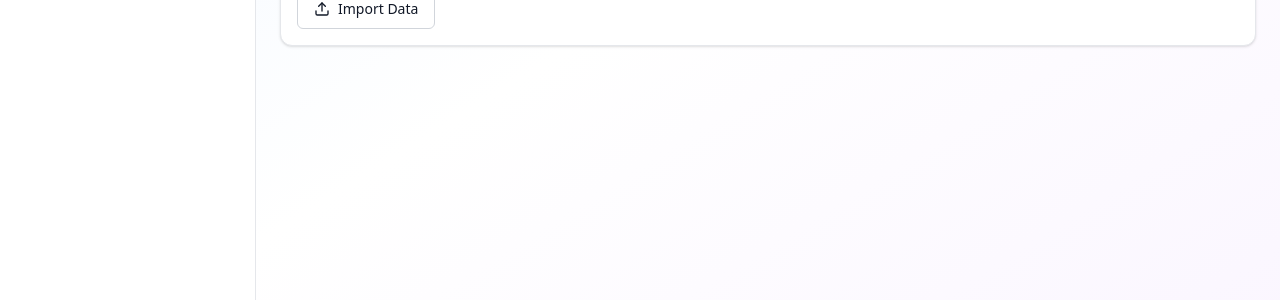
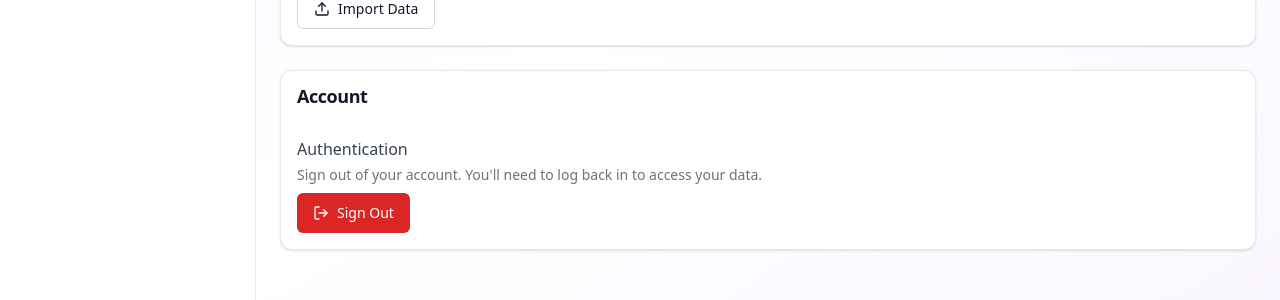
Before and after one commit to nareshgnh/day-planner, a React (Vite) app: page /settings in a window 1280 px wide. Shown: the part 396-696 px from the top of the page. Built offline with nearby package versions, Linux system fonts and the light colour scheme; no server answers; the database is empty; sample sign-in values are in the browser's storage.

Commit message:
fixed the firebase production issue

```diff
--- a/src/App.jsx
+++ b/src/App.jsx
@@ -14,7 +14,7 @@ import {
 } from "react-router-dom";
 
 // Firebase Imports
-import { db } from "./firebaseConfig";
+import { db, auth } from "./firebaseConfig";
 import {
   collection,
   query,
@@ -28,6 +28,7 @@ import {
   getDocs,
   writeBatch,
 } from "firebase/firestore";
+import { onAuthStateChanged } from "firebase/auth";
 
 // Hooks
 import { useDarkMode } from "./hooks/useDarkMode";
@@ -105,7 +106,38 @@ function App() {
   const [notificationPermission, setNotificationPermission] =
     useState("default");
 
+  // Authentication state
+  const [user, setUser] = useState(null);
+  const [isAuthLoading, setIsAuthLoading] = useState(true);
+
+  // Authentication state listener
   useEffect(() => {
+    // Listen for authentication state changes
+    const unsubscribe = onAuthStateChanged(auth, (currentUser) => {
+      setUser(currentUser);
+      setIsAuthLoading(false);
+
+      if (currentUser) {
+        console.log("User authenticated:", currentUser.uid);
+        // If user is authenticated, set their name
+        if (currentUser.displayName) {
+          setUserName(currentUser.displayName);
+        }
+      } else {
+        console.log("User not authenticated");
+        // Redirect to login page if not authenticated
+        window.location.href = "/login";
+      }
+    });
+
+    // Cleanup subscription
+    return () => unsubscribe();
+  }, []);
+
+  // Data loading effect - only runs when user is authenticated
+  useEffect(() => {
+    if (!user) return; // Don't load data if user is not authenticated
+
     setIsLoadingData(true);
     let isInitial = true;
     const qH = query(habitsCollectionRef, orderBy("title"));
@@ -138,7 +170,7 @@ function App() {
       unH();
       unL();
     };
-  }, []);
+  }, [user]); // Add user as a dependency
 
   useEffect(() => {
     if ("Notification" in window)
@@ -903,7 +935,12 @@ function App() {
               </div>
             )}
             <Routes>
+              {/* Login route - accessible without authentication */}
               <Route path="/login" element={<LoginPage />} />
+
+              {/* Protected routes - only accessible when authenticated */}
+              {user ? (
+                <>
                   <Route
                     path="/"
                     element={
@@ -932,7 +969,9 @@ function App() {
                   />
                   <Route
                     path="/analytics"
-                element={<AnalyticsPage habits={habits} habitLog={habitLog} />}
+                    element={
+                      <AnalyticsPage habits={habits} habitLog={habitLog} />
+                    }
                   />
                   <Route
                     path="/settings"
@@ -945,8 +984,15 @@ function App() {
                   />
                   <Route
                     path="/streaks"
-                element={<StreaksPage habits={habits} habitLog={habitLog} />}
+                    element={
+                      <StreaksPage habits={habits} habitLog={habitLog} />
+                    }
                   />
+                </>
+              ) : (
+                // Redirect to login if not authenticated
+                <Route path="*" element={<LoginPage />} />
+              )}
             </Routes>
           </main>
         </div>
--- a/src/pages/SettingsPage.jsx
+++ b/src/pages/SettingsPage.jsx
@@ -3,7 +3,15 @@ import React, { useRef, useState } from "react";
 import { Card, CardHeader, CardTitle, CardContent } from "../ui/Card";
 import { Button } from "../ui/Button";
 import { NotificationSettings } from "../components/NotificationSettings";
-import { Settings, Upload, Download, Bell, Database } from "lucide-react";
+import {
+  Settings,
+  Upload,
+  Download,
+  Bell,
+  Database,
+  LogOut,
+} from "lucide-react";
+import { logOut } from "../utils/auth";
 
 const SettingsPage = ({ exportData, importData, habits = [] }) => {
   const fileInputRef = useRef(null);
@@ -93,6 +101,38 @@ const SettingsPage = ({ exportData, importData, habits = [] }) => {
         </CardContent>
       </Card>
 
+      <Card>
+        <CardHeader>
+          <CardTitle>Account</CardTitle>
+        </CardHeader>
+        <CardContent className="space-y-4">
+          <div>
+            <h3 className="text-md font-medium mb-1 text-gray-700 dark:text-gray-200">
+              Authentication
+            </h3>
+            <p className="text-sm text-gray-500 dark:text-gray-400 mb-2">
+              Sign out of your account. You'll need to log back in to access
+              your data.
+            </p>
+            <Button
+              onClick={async () => {
+                try {
+                  await logOut();
+                  window.location.href = "/login";
+                } catch (error) {
+                  console.error("Error logging out:", error);
+                  alert("Failed to log out. Please try again.");
+                }
+              }}
+              variant="destructive"
+              className="w-full sm:w-auto"
+            >
+              <LogOut size={16} className="mr-2" /> Sign Out
+            </Button>
+          </div>
+        </CardContent>
+      </Card>
+
       {/* Add more settings sections as needed */}
     </div>
   );
```
Also changed, not shown: 1 other file (tests, documents, lock files or other folders). Lines whose indentation alone changed are shown as unchanged.
